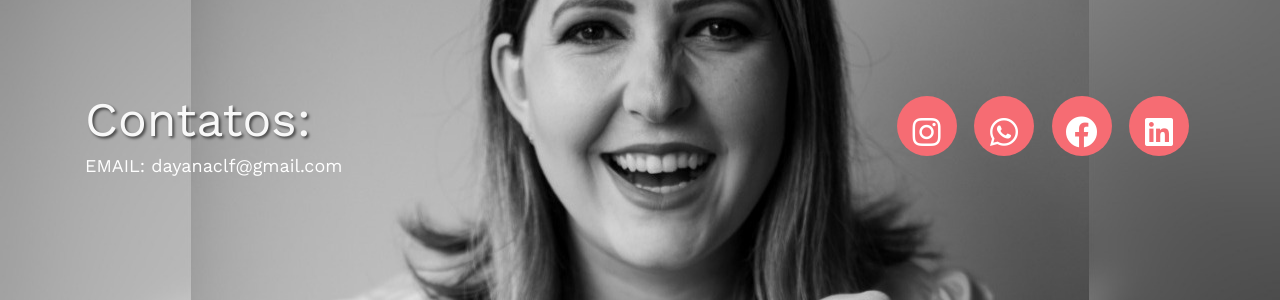
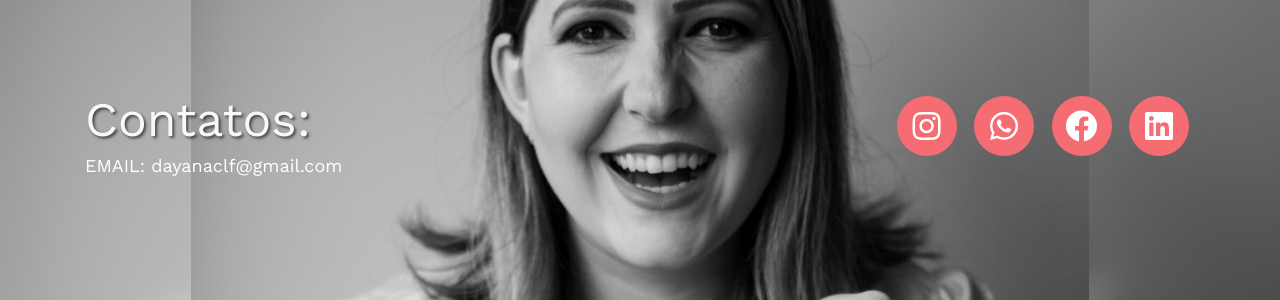
Before and after one commit to wsadf/landing-page-Dayana, a Jekyll site: the page built from index.md, in a window 1280 px wide and 1400 px high, scrolled down 2005 px. Shown: the part 807-1107 px from the top of the window. Built offline with Jekyll 4.4.1, drawn with Linux system fonts in a browser that asks for light colours; nearby versions of some CDN libraries.

Commit message:
ajustes redes

```diff
--- a/assets/css/landing-page.css
+++ b/assets/css/landing-page.css
@@ -213,7 +213,7 @@ ul.banner-social-buttons i {
   color: #fff;
   text-align: center;
   font-size: 2.00rem;
-  line-height: 4.5rem;
+  line-height: 3.8rem;
 }
 ul.banner-social-buttons a:hover i {
   -moz-transition: all 0.2s linear;
```
